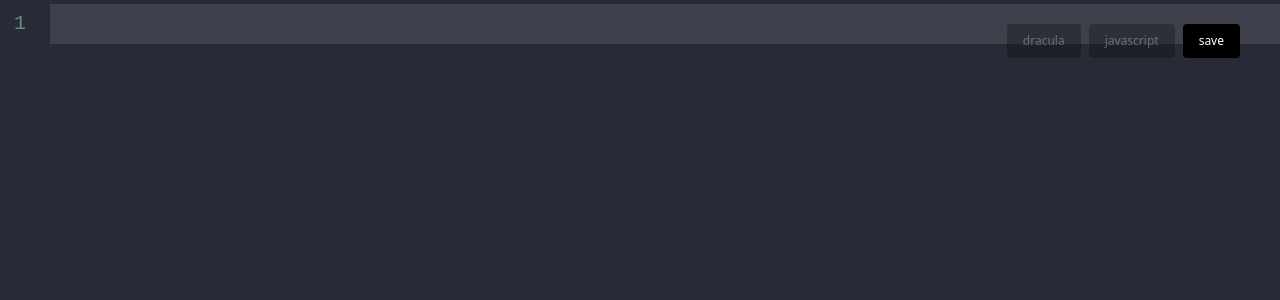
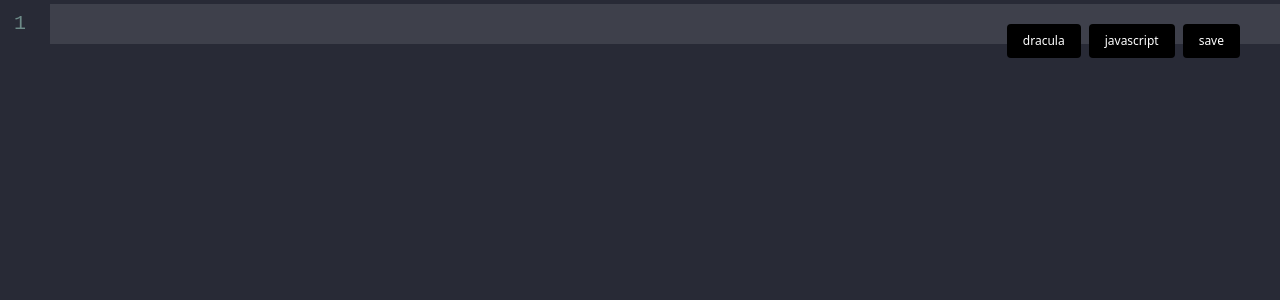
Before and after one commit to ecrmnn/sourcebin.app, a Nuxt app: page / in a window 1280 px wide. Shown: the top 300 px of the page. Built offline with nearby package versions, Linux system fonts and the light colour scheme.

Commit message:
Removes opacity

```diff
--- a/components/navigation/language.vue
+++ b/components/navigation/language.vue
@@ -1,6 +1,6 @@
 <template>
   <div>
-    <button class="bg-black text-xs opacity-25 text-white py-2 px-4 rounded focus:outline-none"
+    <button class="bg-black text-xs text-white py-2 px-4 rounded focus:outline-none"
       @click="toggle">
       {{ selected }}
     </button>
--- a/components/navigation/theme.vue
+++ b/components/navigation/theme.vue
@@ -1,6 +1,6 @@
 <template>
   <div>
-    <button class="bg-black text-xs opacity-25 text-white py-2 px-4 rounded focus:outline-none"
+    <button class="bg-black text-xs text-white py-2 px-4 rounded focus:outline-none"
       @click="toggle">
       {{ selected }}
     </button>
```
